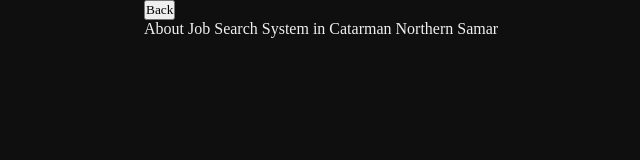
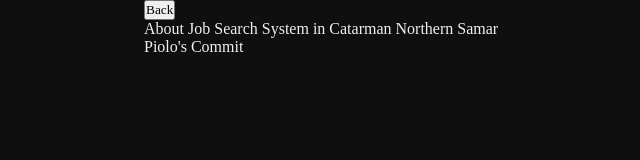
Before and after one commit to MadDsZ00/Job-Search-System-Catarman, a React (Create React App) app: page /menu/about in a window 1280 px wide. Shown: the top 160 px of the page, without its empty margins (146-786 px from the left). Built offline with nearby package versions, Linux system fonts and the light colour scheme.

Commit message:
Piolo's Initial Commit

```diff
--- a/src/Menu-Folder/OutsideLinks/About.js
+++ b/src/Menu-Folder/OutsideLinks/About.js
@@ -5,11 +5,15 @@ export class About extends Component {
   render() {
     return (
       <>
-				<Link to='/menu'>
+        <Link to="/menu">
           <button>Back</button>
         </Link>
 
-				<div> About Job Search System in Catarman Northern Samar</div>
+        <div>
+          {" "}
+          About Job Search System in Catarman Northern Samar
+          <p>Piolo's Commit</p>
+        </div>
       </>
     );
   }
```
Lines whose indentation alone changed are shown as unchanged.
